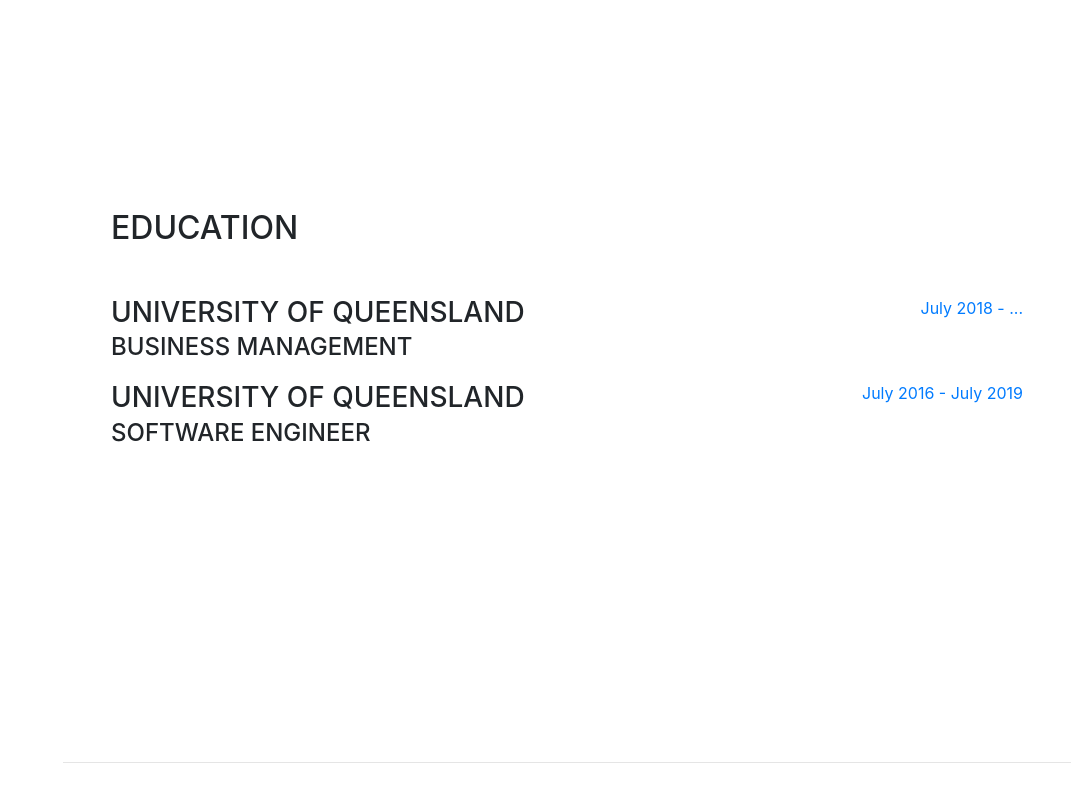
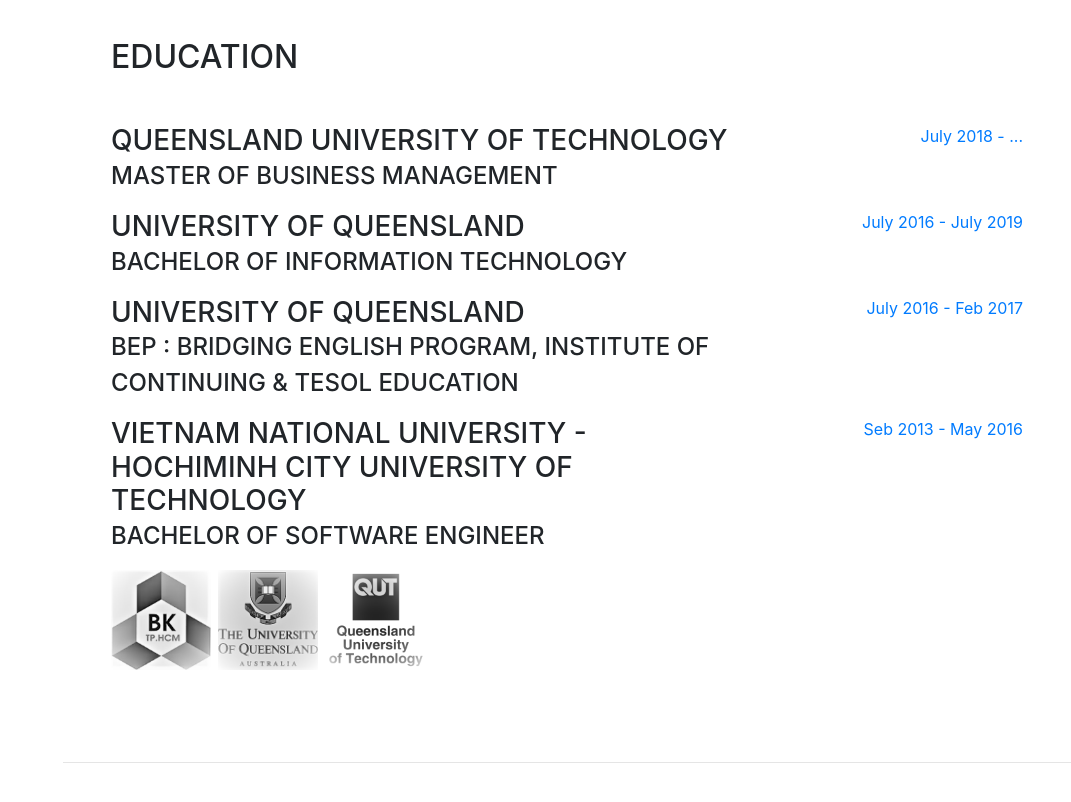
Before and after one commit to huynguyen18595/Myresume, a website with bundled scripts: page index.html in a window 1280 px wide. Shown: the part 1640-2442 px from the top of the page, without its empty margins (209-1280 px from the left). Built offline with nearby package versions, Linux system fonts and the light colour scheme; a web font is replaced by a local one.

Commit message:
modification of the education page

```diff
--- a/index.html
+++ b/index.html
@@ -19,7 +19,7 @@
   <link href="vendor/fontawesome-free/css/all.min.css" rel="stylesheet">
 
   <!-- Custom styles for this template -->
-  <link href="css/resume.min.css" rel="stylesheet">
+  <link href="css/resume.css" rel="stylesheet">
 
 </head>
 
@@ -63,10 +63,11 @@
         <h1 class="mb-0">Steve
           <span class="text-primary">Nguyen</span>
         </h1>
-        <div class="subheading mb-5">165 Sherwood Rd · Toowong 4066 · Brisbane AUS · (+61) 404828163 ·
+        <div class="subheading mb-5">125 Waterton street · Annerley 4103 · Brisbane AUS · (+61) 404828163 ·
           <a href="#">stevenguyen18595@gmail.com</a>
         </div>
-        <p class="lead mb-5">I am experienced in leveraging agile frameworks to provide a robust synopsis for high level overviews. Iterative approaches to corporate strategy foster collaborative thinking to further the overall value proposition.</p>
+        <p class="lead mb-5">I am passionate about researching into <strong>user experience design</strong> and <strong>web-based technology</strong>.</p>
+        <p class="lead mb-5">I am a fast learner and willing to obtain advanced knowledge and certificate if required. Working in a challenging environment, contributing enthusiasm, dedication, and a sense of responsibility is the reason for me to work.</p>
         <div class="social-icons">
           <a href="https://github.com/huynguyen18595">
             <i class="fab fa-github"></i>
@@ -122,30 +123,60 @@
     </section>
 
     <hr class="m-0">
-
+      <!-- education section -->
     <section class="resume-section p-3 p-lg-5 d-flex flex-column" id="education">
       <div class="my-auto">
         <h2 class="mb-5">Education</h2>
 
         <div class="resume-item d-flex flex-column flex-md-row">
           <div class="resume-content mr-auto">
-            <h3 class="mb-0">University Of Queensland</h3>
-            <div class="subheading mb-3">Business Management</div>
+            <h3 class="mb-0">Queensland University Of Technology</h3>
+            <div class="subheading mb-3">Master of Business Management</div>
           </div>
           <div class="resume-date text-md-right">
             <span class="text-primary">July 2018 - ...</span>
           </div>
         </div>
 
-        <div class="resume-item d-flex flex-column flex-md-row mb-5">
+        <div class="resume-item d-flex flex-column flex-md-row ">
           <div class="resume-content mr-auto">
             <h3 class="mb-0">University of Queensland</h3>
-            <div class="subheading mb-3">Software Engineer</div>
+            <div class="subheading mb-3">Bachelor of Information Technology</div>
           </div>
           <div class="resume-date text-md-right">
             <span class="text-primary">July 2016 - July 2019</span>
           </div>
         </div>
+        <div class="resume-item d-flex flex-column flex-md-row ">
+          <div class="resume-content mr-auto">
+            <h3 class="mb-0">University of Queensland</h3>
+            <div class="subheading mb-3">BEP : Bridging English Program, Institute of Continuing & TESOL Education</div>
+          </div>
+          <div class="resume-date text-md-right">
+            <span class="text-primary">July 2016 - Feb 2017</span>
+          </div>
+        </div>
+        <div class="resume-item d-flex flex-column flex-md-row">
+          <div class="resume-content mr-auto">
+            <h3 class="mb-0">Vietnam National University - Hochiminh city university of technology</h3>
+            <div class="subheading mb-3">Bachelor of Software Engineer</div>
+          </div>
+          <div class="resume-date text-md-right">
+            <span class="text-primary">Seb 2013 - May 2016 </span>
+          </div>
+        </div>
+        <div class="resume-item d-flex flex-column flex-md-row">
+          <div class="resume-content mr-auto">
+            <h3 class="mb-0">
+              <p >
+                <img src="img/hcmut.jpg" style="width:100px;height:100px;">
+                <img src="img/uq.png" style="width:100px;height:100px;">
+                <img src="img/qut.png"  style="width:100px;height:100px;">
+              </p>
+            </h3>
+          </div>
+        </div>
+
       </div>
     </section>
 
```
Also changed, not shown: img/hcmut.jpg (added), img/profile.jpg, img/qut.jpg (added), img/qut.png (added), img/uq.png (added).
